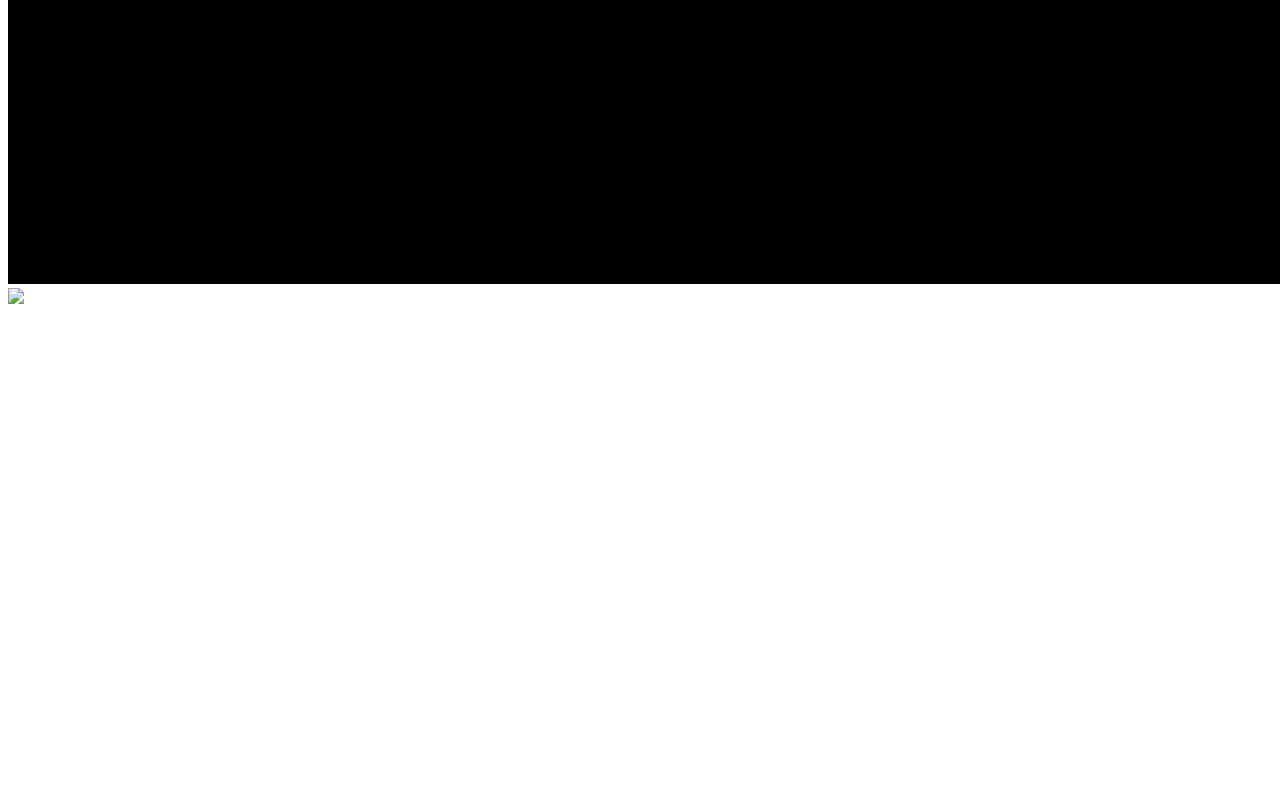
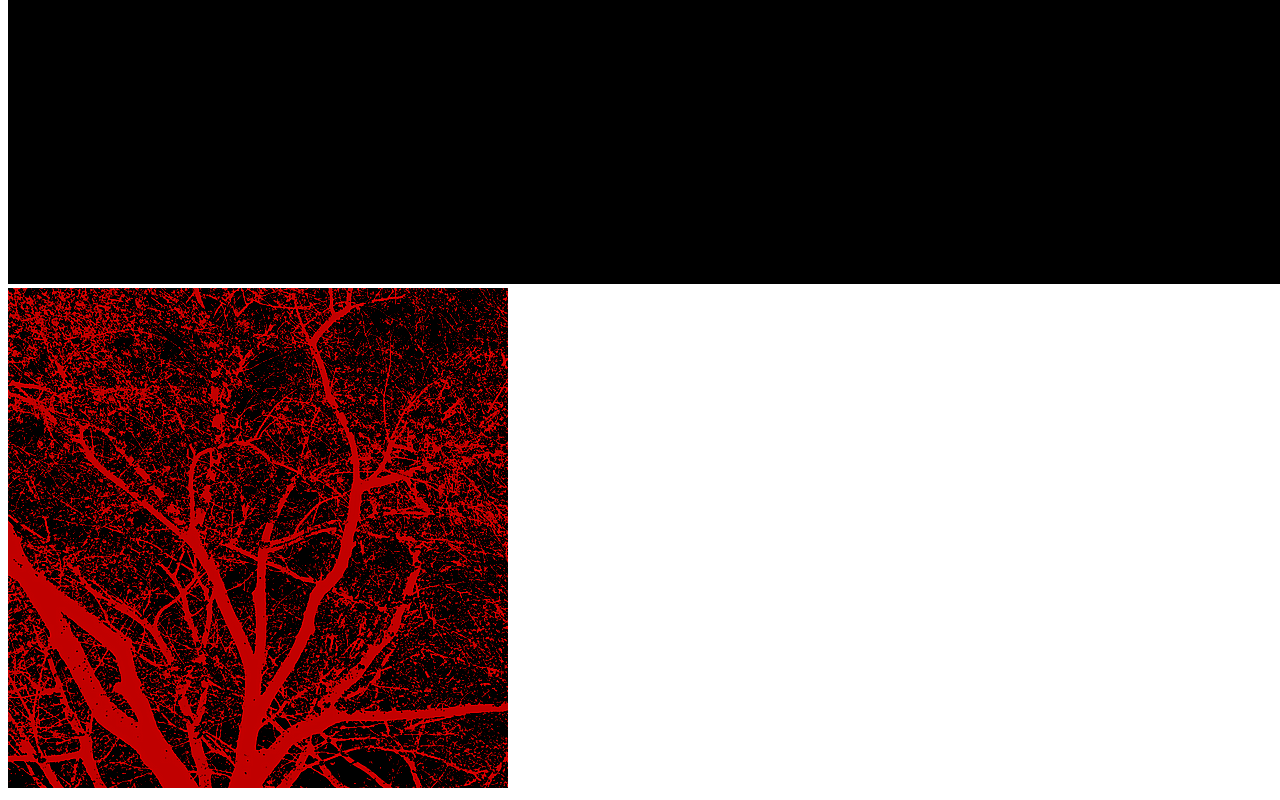
Before and after one commit to NOUSERNAME999/Img, a plain HTML site: page index.html in a window 1280 px wide. Shown: the part 2028-2828 px from the top of the page. Before the commit the page ends 2344 px from the top, so only its background shows below. Drawn offline with Linux system fonts and the light colour scheme.

Commit message:
Update index.html

```diff
--- a/index.html
+++ b/index.html
@@ -4,6 +4,6 @@
   </head>
   <body>
     <img src="IMG-1.jpg">
-    <img src="IMG-2.jpg">
+    <img src="IMG-2.png">
   </body>
 </html>
```
